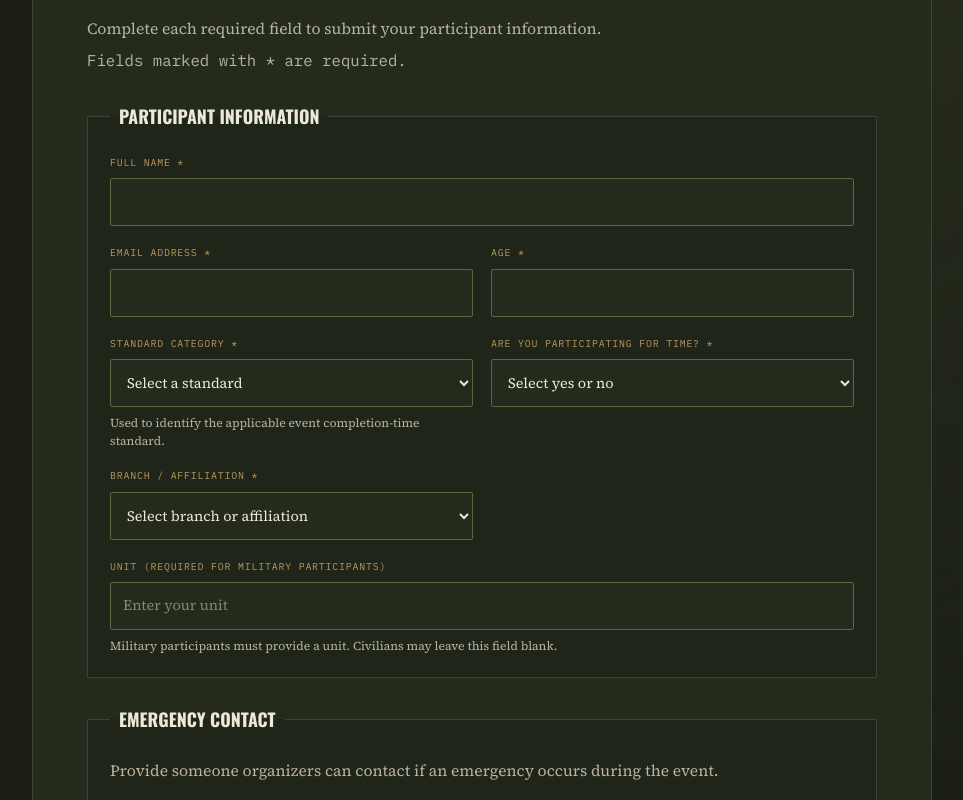
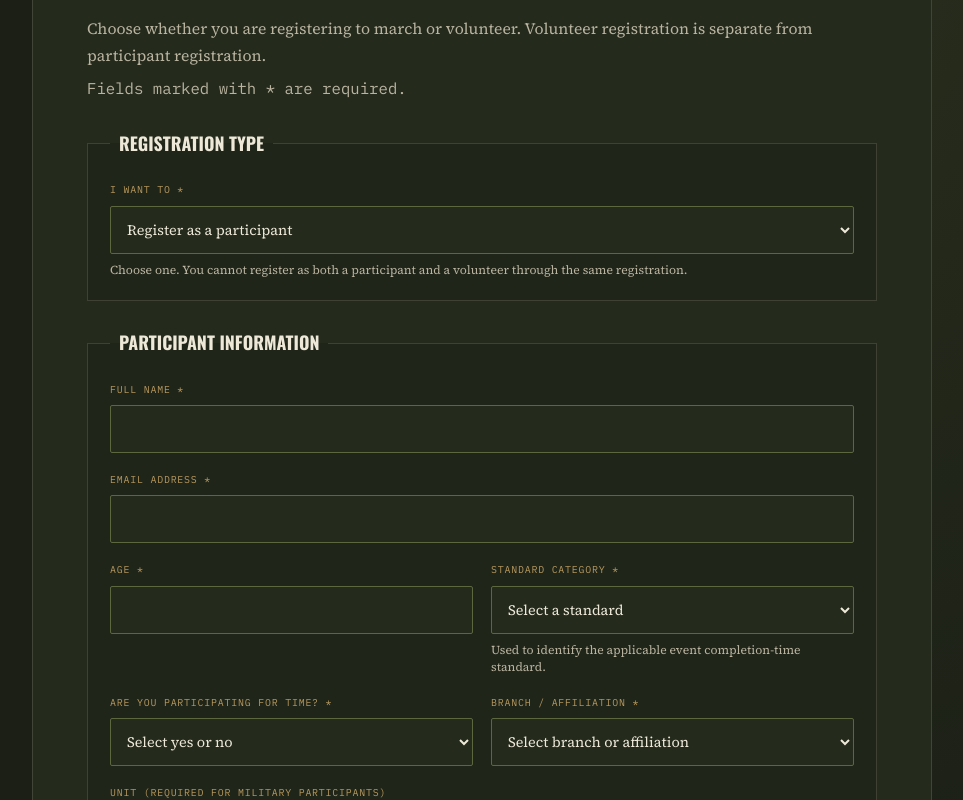
Before and after one commit to TypeErrorDev/nfm_416cabn, a Next.js app: page /register in a window 1280 px wide. Shown: the part 560-1360 px from the top of the page, without its empty margins (158-1121 px from the left). Built offline with nearby package versions, Linux system fonts and the light colour scheme.

Commit message:
Add volunteer option to registration form

```diff
--- a/app/register/RegistrationForm.tsx
+++ b/app/register/RegistrationForm.tsx
@@ -4,13 +4,24 @@ import Link from "next/link";
 import { useState, type FormEvent } from "react";
 
 type RegistrationStatus = "idle" | "submitting" | "success" | "error";
+type RegistrationType = "participant" | "volunteer";
 
 const branches = ["Army", "Navy", "Air Force", "Marine Corps", "Space Force", "Coast Guard", "CIV"];
+const assignments = [
+  "Water / First Aid Station 1",
+  "Water / First Aid Station 2",
+  "Water / First Aid Station 3",
+  "Start / Registration",
+  "Turnaround",
+  "Finish Line",
+];
 
 export default function RegistrationForm() {
   const [status, setStatus] = useState<RegistrationStatus>("idle");
+  const [registrationType, setRegistrationType] = useState<RegistrationType>("participant");
   const [message, setMessage] = useState("");
   const [confirmedName, setConfirmedName] = useState("");
+  const [managementCode, setManagementCode] = useState("");
 
   async function handleSubmit(event: FormEvent<HTMLFormElement>) {
     event.preventDefault();
@@ -19,24 +30,32 @@ export default function RegistrationForm() {
 
     const form = event.currentTarget;
     const data = new FormData(form);
-    const branch = String(data.get("branch") ?? "");
-    const unit = String(data.get("unit") ?? "").trim();
-
-    const payload = {
+    const common = {
       full_name: String(data.get("full_name") ?? "").trim(),
       email: String(data.get("email") ?? "").trim(),
-      age: Number(data.get("age")),
-      gender: String(data.get("gender") ?? ""),
-      participating_for_time: data.get("participating_for_time") === "yes",
-      branch,
-      unit: unit || null,
       emergency_contact_name: String(data.get("emergency_contact_name") ?? "").trim(),
       emergency_contact_relationship: String(data.get("emergency_contact_relationship") ?? "").trim(),
       emergency_contact_phone: String(data.get("emergency_contact_phone") ?? "").trim(),
       website: String(data.get("website") ?? ""),
     };
 
-    if (branch !== "CIV" && !unit) {
+    const payload = registrationType === "participant"
+      ? {
+          ...common,
+          registration_type: "participant",
+          age: Number(data.get("age")),
+          gender: String(data.get("gender") ?? ""),
+          participating_for_time: data.get("participating_for_time") === "yes",
+          branch: String(data.get("branch") ?? ""),
+          unit: String(data.get("unit") ?? "").trim() || null,
+        }
+      : {
+          ...common,
+          registration_type: "volunteer",
+          assignment: String(data.get("assignment") ?? ""),
+        };
+
+    if (registrationType === "participant" && payload.branch !== "CIV" && !payload.unit) {
       setStatus("error");
       setMessage("Unit is required for military participants.");
       return;
@@ -53,8 +72,10 @@ export default function RegistrationForm() {
         throw new Error(typeof result?.error === "string" ? result.error : "Registration could not be submitted.");
       }
 
-      setConfirmedName(payload.full_name);
+      setConfirmedName(common.full_name);
+      setManagementCode(typeof result?.managementCode === "string" ? result.managementCode : "");
       form.reset();
+      setRegistrationType("participant");
       setStatus("success");
       setMessage("");
     } catch (error) {
@@ -65,13 +86,26 @@ export default function RegistrationForm() {
   }
 
   if (status === "success") {
+    const isVolunteer = !managementCode;
     return (
       <section className="registration-confirmation" aria-labelledby="registration-confirmation-title" aria-live="polite">
         <div className="confirmation-mark" aria-hidden="true">✓</div>
-        <p className="eyebrow">Ares Company · Participant Registration</p>
+        <p className="eyebrow">Ares Company · {isVolunteer ? "Volunteer Registration" : "Participant Registration"}</p>
         <h2 id="registration-confirmation-title">Registration Confirmed</h2>
         <p className="confirmation-greeting">{confirmedName ? `Thank you, ${confirmedName}.` : "Thank you for registering."}</p>
-        <p className="confirmation-message">Your registration has been successfully submitted and recorded for the Norwegian Foot March.</p>
+        <p className="confirmation-message">
+          {isVolunteer
+            ? "Your volunteer registration has been submitted. The organizers have your assignment and emergency contact information."
+            : "Your participant registration has been successfully submitted and recorded for the Norwegian Foot March."}
+        </p>
+        {!isVolunteer && (
+          <div className="confirmation-next-steps" role="group" aria-label="Registration management code">
+            <strong>Your registration management code</strong>
+            <p>This code is shown only once. Save it somewhere secure. You will need this code and your registration email address to manage your registration online. The organizers cannot retrieve a lost code.</p>
+            <p className="registration-management-code">{managementCode}</p>
+            <button className="btn btn-ghost" type="button" onClick={() => void navigator.clipboard?.writeText(managementCode)}>Copy management code</button>
+          </div>
+        )}
         <div className="confirmation-event-details">
           <div><span>EVENT DATE</span><strong>January 23, 2027</strong></div>
           <div><span>LOCATION</span><strong>Oceanside, California</strong></div>
@@ -79,11 +113,11 @@ export default function RegistrationForm() {
         </div>
         <div className="confirmation-next-steps">
           <strong>What happens next?</strong>
-          <p>Continue checking the event website for the confirmed schedule, route, participant standards, and final instructions. This screen confirms receipt of your registration; it is not a completion certificate.</p>
+          <p>Continue checking the event website for the confirmed schedule, route, and final instructions. This screen confirms receipt of your registration; it is not a completion certificate.</p>
         </div>
         <div className="confirmation-actions">
           <Link className="btn btn-primary" href="/">Return to event home</Link>
-          <button className="btn btn-ghost" type="button" onClick={() => { setStatus("idle"); setConfirmedName(""); }}>Register another participant</button>
+          <button className="btn btn-ghost" type="button" onClick={() => { setStatus("idle"); setConfirmedName(""); setManagementCode(""); }}>Register another person</button>
         </div>
       </section>
     );
@@ -97,21 +131,40 @@ export default function RegistrationForm() {
       </div>
 
       <div className="registration-form-intro">
-        <p>Complete each required field to submit your participant information.</p>
+        <p>Choose whether you are registering to march or volunteer. Volunteer registration is separate from participant registration.</p>
         <p className="registration-required-note">Fields marked with * are required.</p>
       </div>
 
       <fieldset className="registration-fieldset">
-        <legend>Participant information</legend>
+        <legend>Registration type</legend>
+        <div className="registration-field">
+          <label htmlFor="registration_type">I want to *</label>
+          <select
+            id="registration_type"
+            value={registrationType}
+            onChange={(event) => setRegistrationType(event.target.value as RegistrationType)}
+          >
+            <option value="participant">Register as a participant</option>
+            <option value="volunteer">Register as a volunteer</option>
+          </select>
+          <span className="registration-help">Choose one. You cannot register as both a participant and a volunteer through the same registration.</span>
+        </div>
+      </fieldset>
+
+      <fieldset className="registration-fieldset">
+        <legend>{registrationType === "participant" ? "Participant information" : "Volunteer information"}</legend>
         <div className="registration-fields">
           <div className="registration-field registration-field-full">
             <label htmlFor="full_name">Full name *</label>
             <input id="full_name" name="full_name" type="text" autoComplete="name" maxLength={160} required />
           </div>
-          <div className="registration-field">
+          <div className="registration-field registration-field-full">
             <label htmlFor="email">Email address *</label>
             <input id="email" name="email" type="email" autoComplete="email" maxLength={254} required />
           </div>
+
+          {registrationType === "participant" ? (
+            <>
               <div className="registration-field">
                 <label htmlFor="age">Age *</label>
                 <input id="age" name="age" type="number" min="1" max="120" inputMode="numeric" required />
@@ -145,12 +198,23 @@ export default function RegistrationForm() {
                 <input id="unit" name="unit" type="text" maxLength={160} placeholder="Enter your unit" />
                 <span className="registration-help">Military participants must provide a unit. Civilians may leave this field blank.</span>
               </div>
+            </>
+          ) : (
+            <div className="registration-field registration-field-full">
+              <label htmlFor="assignment">Preferred volunteer assignment *</label>
+              <select id="assignment" name="assignment" defaultValue="" required>
+                <option value="" disabled>Select an assignment</option>
+                {assignments.map((assignment) => <option value={assignment} key={assignment}>{assignment}</option>)}
+              </select>
+              <span className="registration-help">The organizers will use this selection to plan volunteer coverage.</span>
+            </div>
+          )}
         </div>
       </fieldset>
 
       <fieldset className="registration-fieldset">
         <legend>Emergency contact</legend>
-        <p className="registration-section-description">Provide someone organizers can contact if an emergency occurs during the event.</p>
+        <p className="registration-section-description">Provide someone organizers can contact if an emergency occurs during the event. This is required for participants and volunteers.</p>
         <div className="registration-fields">
           <div className="registration-field">
             <label htmlFor="emergency_contact_name">Emergency contact full name *</label>
@@ -169,13 +233,13 @@ export default function RegistrationForm() {
 
       <div className="registration-privacy">
         <strong>Privacy notice</strong>
-        <p>The information you provide will be used for event registration, participant administration, and emergency contact purposes. Do not enter Social Security numbers, DoD identification numbers, or medical details.</p>
+        <p>The information you provide will be used for event registration, volunteer administration, and emergency contact purposes. Do not enter Social Security numbers, DoD identification numbers, or medical details.</p>
       </div>
 
       {message && <p className={"registration-feedback registration-feedback-" + status} role="status" aria-live="polite">{message}</p>}
 
       <button className="btn btn-primary registration-submit" type="submit" disabled={status === "submitting"}>
-        {status === "submitting" ? "Submitting registration..." : "Submit registration"}
+        {status === "submitting" ? "Submitting registration..." : registrationType === "participant" ? "Submit participant registration" : "Submit volunteer registration"}
       </button>
     </form>
   );
```
Lines whose indentation alone changed are shown as unchanged.
